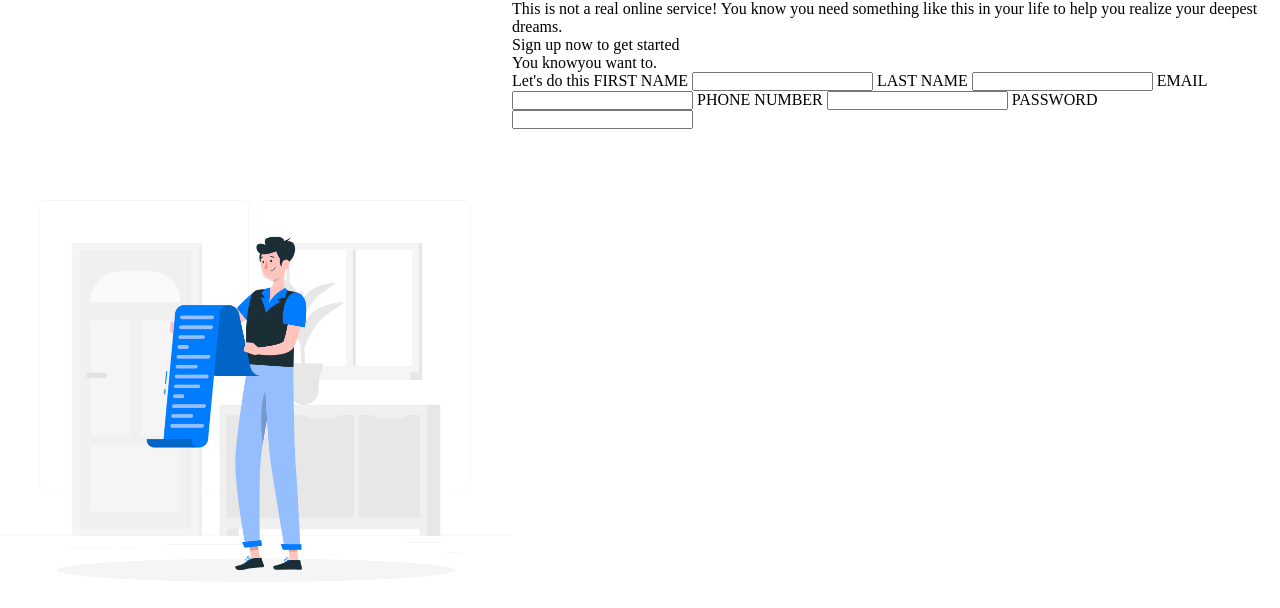
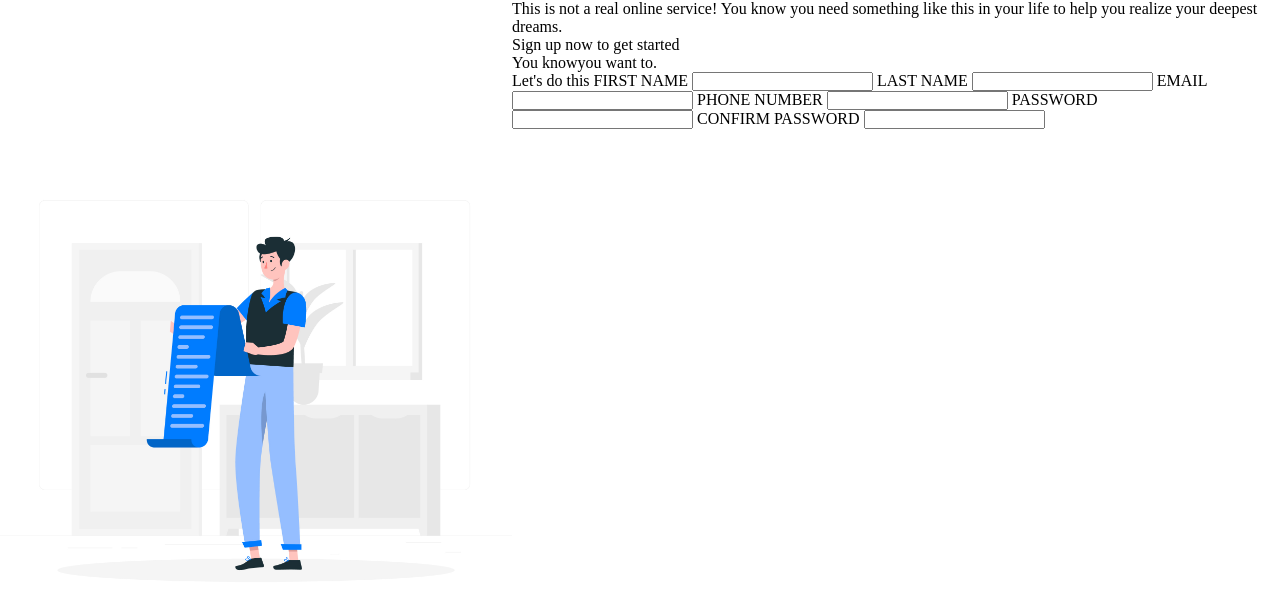
Before and after one commit to draczihper/form, a plain HTML site: page index.html in a window 1280 px wide. Drawn offline with Linux system fonts and the light colour scheme.

Commit message:
Add a confirm password input

```diff
--- a/index.html
+++ b/index.html
@@ -39,6 +39,10 @@
                     PASSWORD
                     <input type="password" id="password" name="password">
                 </label>
+                <label for="confirm-password">
+                    CONFIRM PASSWORD
+                    <input type="password" id="confirm-password" name="confirm-password">
+                </label>
             </div>
         </div>
     </div>
```
